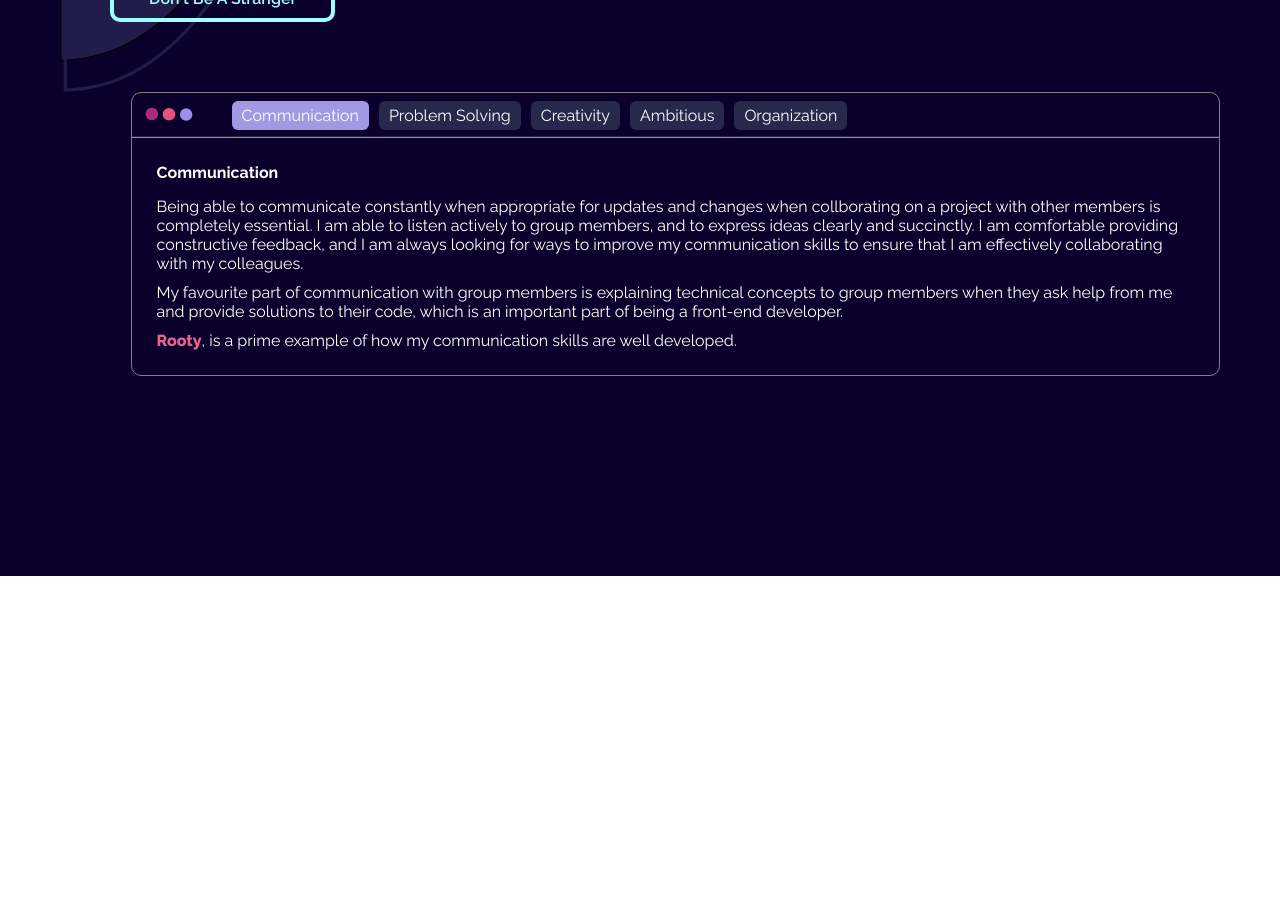
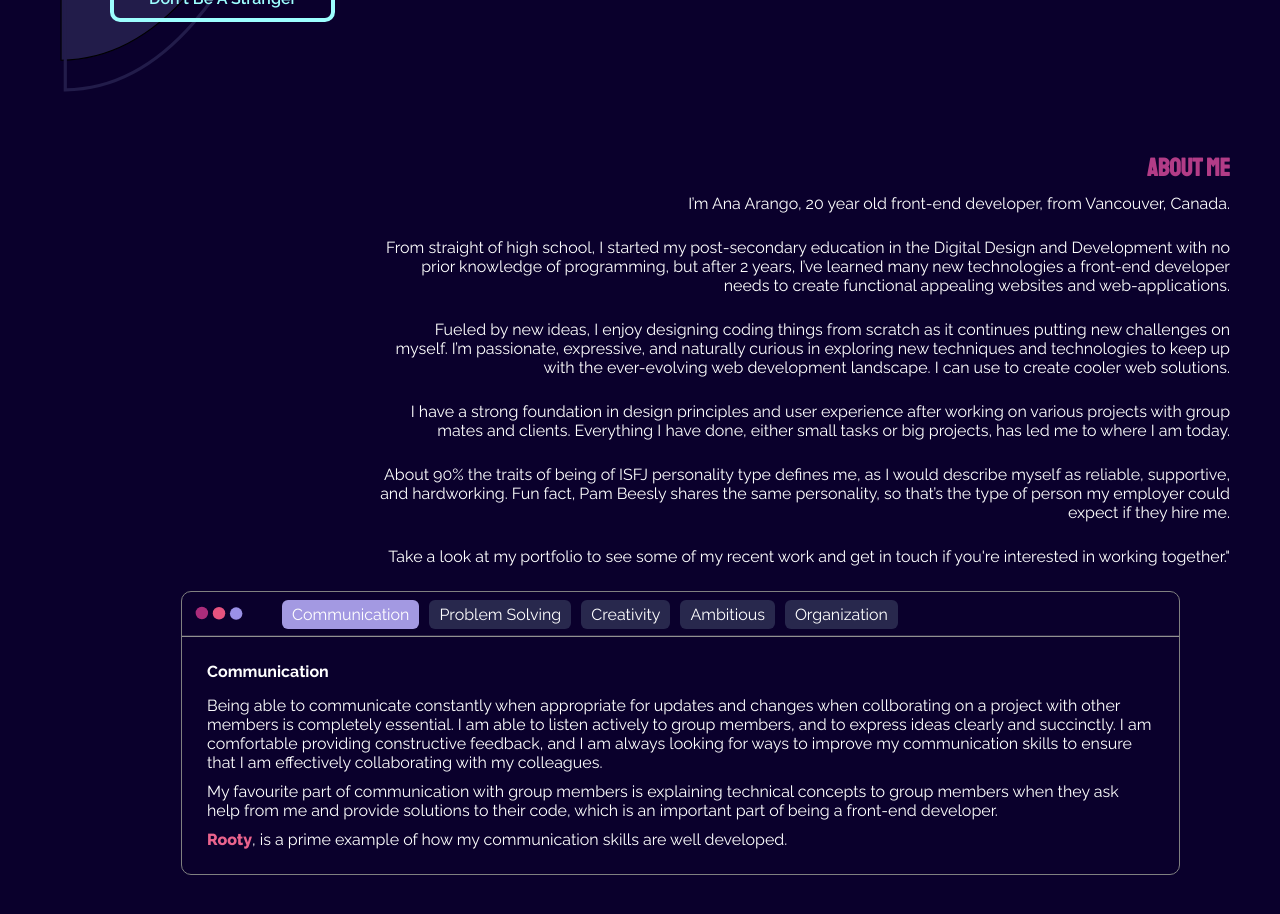
Before and after one commit to anagarango/Portfolio, a Next.js app: page / in a window 1280 px wide. Shown: the part 600-1514 px from the top of the page. Before the commit the page ends 1176 px from the top, so only its background shows below. Built offline with nearby package versions, Linux system fonts and the light colour scheme.

Commit message:
interaction + about me

```diff
--- /dev/null
+++ b/components/browserModel.js
@@ -0,0 +1,28 @@
+import { Box, Hero, Text } from "./globals"
+import { motion, AnimatePresence } from "framer-motion";
+
+export default function BrowserModel({
+    array,
+    state,
+    onClick=()=>{},
+}){
+    return(
+        <Box width="90%" minHeight="200px" margin="0 50px 200px 50px" border="1px solid grey" borderRadius="10px" flexDir="column">
+        <Hero src="/SVG/Browser.svg" bgSize="cover" bgRepeat="no-repeat" width="100%" height="45px">
+          <Box width="100%" height="100%" margin="0 0 0 100px" aliIt="center" style={{overflowX: "scroll", whiteSpace: "nowrap"}}>
+            {array.map((o,i) => (
+              <Text onClick={onClick} key={i} cursor="pointer" aliIt="center" height="fit-content" minWidth="fit-content" padding="5px 10px" bgColor={state.title === o.title ? "#A399E2" : "#28284D"} style={{transition: "background-color 0.5s ease-out"}} borderRadius="6px" margin="0 10px 0 0">{o.title}</Text>
+            ))}
+          </Box>
+        </Hero>
+        <AnimatePresence mode='wait'>
+                <motion.div key={state ? state.title : "empty"} initial={{ opacity: 0, display:"none" }} animate={{ opacity: 1, display:"flex"}} exit={{ opacity: 0, display:"none"}} transition={{ duration: 1}} style={{display:"flex", flexDirection:"column", padding:"25px", transition: "0.5s ease-out"}}>
+                  <Text fontWeight="700" padding="0 0 15px 0">{state.title}</Text>
+                  <Text padding="0 0 10px 0">{state.p1}</Text>
+                  <Text padding="0 0 10px 0">{state.p2}</Text>
+                  <p style={{color:"white"}}><strong style={{fontWeight:"800", color:"#EA638D"}}>{state.projectName}</strong>{state.project}</p>
+                </motion.div>
+            </AnimatePresence>
+      </Box>
+    )
+}
--- a/components/globals.js
+++ b/components/globals.js
@@ -56,6 +56,7 @@ export const Text = styled.p`
     background-color:${props=>props.bgColor};
     border-radius:${props=>props.borderRadius};
     min-width: ${props=>props.minWidth};
+    max-width: ${props=>props.maxWidth};
     cursor:${props=>props.cursor};
 `
 
--- a/package.json
+++ b/package.json
@@ -9,6 +9,8 @@
     "lint": "next lint"
   },
   "dependencies": {
+    "framer-motion": "^4.1.18-rc.26",
+    "gsap": "^3.11.4",
     "next": "13.2.1",
     "react": "18.2.0",
     "react-dom": "18.2.0",
--- a/pages/index.js
+++ b/pages/index.js
@@ -1,14 +1,27 @@
 import Head from 'next/head'
 import Image from 'next/image'
-import { useState, useEffect } from 'react'
+import { useState, useEffect, useRef } from 'react'
 import Menu from '@/components/menu'
 import { Box, Hero, Container, H1, H3, Text, Span, CTA } from '@/components/globals'
 import { Skills } from '@/data/skills'
+import { motion, AnimatePresence } from "framer-motion";
+import BrowserModel from '@/components/browserModel'
 
 
 export default function Home() {
-  const [skill, setSkill] = useState(0)
+  const [skill, setSkill] = useState(Skills[0].title)
+  const [skillObject, setSkillObject] = useState(Skills[0])
 
+  const currentYear = new Date().getFullYear();
+
+  function Browser(){
+    for(var x = 0; x < Skills.length; x++){
+      if(skill === Skills[x].title){
+        setSkillObject(Skills[x])
+
+      }
+    }
+  }
   return (
     <>
       <Head>
@@ -33,21 +46,32 @@ export default function Home() {
           </Box>
         </Hero>
 
-        <Container width="90%" minHeight="200px" margin="0 50px 200px 50px" border="1px solid grey" borderRadius="10px" flexDir="column">
+        <Container flexDir="column" width="100%" aliIt="flex-end" padding="50px">
+          <H3 color='#B23C87' fSize="25px" padding="10px 0">About Me</H3>
+          <Text textAlign="end" padding="0 0 25px 0" maxWidth="850px">I’m Ana Arango, {currentYear-2003} year old front-end developer, from Vancouver, Canada.</Text>
+          <Text textAlign="end" padding="0 0 25px 0" maxWidth="850px">From straight of high school, I started my post-secondary education in the Digital Design and Development with no prior knowledge of programming, but after 2 years, I’ve learned many new technologies a front-end developer needs to create functional appealing websites and web-applications.</Text>
+          <Text textAlign="end" padding="0 0 25px 0" maxWidth="850px">Fueled by new ideas, I enjoy designing coding things from scratch as it continues putting new challenges on myself. I’m passionate, expressive, and naturally curious in exploring new techniques and technologies to keep up with the ever-evolving web development landscape. I can use to create cooler web solutions.</Text>
+          <Text textAlign="end" padding="0 0 25px 0" maxWidth="850px">I have a strong foundation in design principles and user experience after working on various projects with group mates and clients. Everything I have done, either small tasks or big projects, has led me to where I am today.</Text>
+          <Text textAlign="end" padding="0 0 25px 0" maxWidth="850px">About 90% the traits of being of ISFJ personality type defines me, as I would describe myself as reliable, supportive, and hardworking. Fun fact, Pam Beesly shares the same personality, so that’s the type of person my employer could expect if they hire me.</Text>
+          <Text textAlign="end" padding="0 0 25px 0" maxWidth="850px">Take a look at my portfolio to see some of my recent work and get in touch if you're interested in working together."</Text>
+          <Box width="90%" minHeight="200px" margin="0 50px 200px 50px" border="1px solid grey" borderRadius="10px" flexDir="column">
             <Hero src="/SVG/Browser.svg" bgSize="cover" bgRepeat="no-repeat" width="100%" height="45px" >
               <Box width="100%" height="100%" margin="0 0 0 100px" aliIt="center" style={{overflowX: "scroll", whiteSpace: "nowrap"}}>
                 {Skills.map((o,i) => (
-                <Text onClick={()=>{setSkill(i); console.log(o)}} key={i} cursor="pointer" aliIt="center" height="fit-content" minWidth="fit-content" padding="5px 10px" bgColor={skill === i ? "#A399E2" : "#28284D"} borderRadius="6px" margin="0 10px 0 0">{o.title}</Text>
+                  <Text onClick={()=>{setSkillObject(o)}} key={i} cursor="pointer" aliIt="center" height="fit-content" minWidth="fit-content" padding="5px 10px" bgColor={skillObject === Skills[i] ? "#A399E2" : "#28284D"} style={{transition: "background-color 0.5s ease-out"}} borderRadius="6px" margin="0 10px 0 0">{o.title}</Text>
                 ))}
               </Box>
             </Hero>
-          <Box flexDir="column" padding="25px">
-            <Text fontWeight="700" padding="0 0 15px 0">{Skills[skill].title}</Text>
-            <Text padding="0 0 10px 0">{Skills[skill].p1}</Text>
-            <Text padding="0 0 10px 0">{Skills[skill].p2}</Text>
-            <p style={{color:"white"}}><strong style={{fontWeight:"800", color:"#EA638D"}}>{Skills[skill].projectName}</strong>{Skills[skill].project}</p>
-
+            <AnimatePresence mode='wait'>
+                <motion.div key={skillObject ? skillObject.title : "empty"} initial={{ opacity: 0, display:"none" }} animate={{ opacity: 1, display:"flex"}} exit={{ opacity: 0, display:"none"}} transition={{ duration: 0.7}} style={{display:"flex", flexDirection:"column", padding:"25px", transition: "0.5s ease-out"}}>
+                  <Text fontWeight="700" padding="0 0 15px 0">{skillObject.title}</Text>
+                  <Text padding="0 0 10px 0">{skillObject.p1}</Text>
+                  <Text padding="0 0 10px 0">{skillObject.p2}</Text>
+                  <p style={{color:"white"}}><strong style={{fontWeight:"800", color:"#EA638D"}}>{skillObject.projectName}</strong>{skillObject.project}</p>
+                </motion.div>
+            </AnimatePresence>
           </Box>
+          {/* <BrowserModel onClick={(event)=>{setSkill(event.target.innerText); Browser()}} state={skillObject} array={Skills}></BrowserModel> */}
         </Container>
 
 
```
Also changed, not shown: 1 other file (tests, documents, lock files or other folders). Lines whose indentation alone changed are shown as unchanged.
